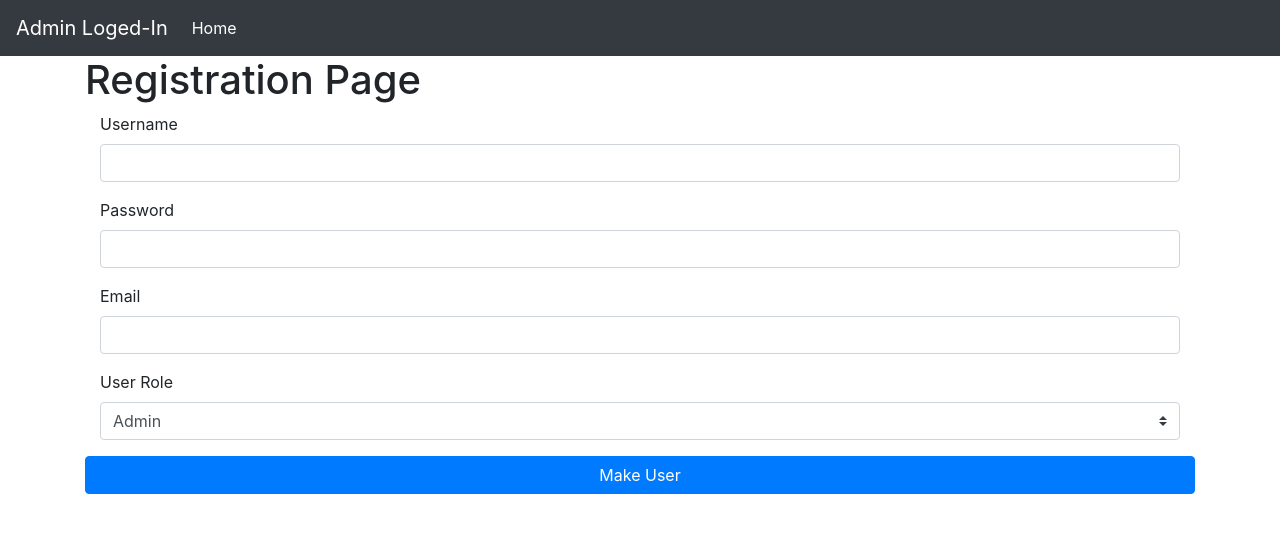
After one commit to ashur-k/CI-MS3-Car-Showroom, a Flask app: page /login/register in a window 1280 px wide. The commit adds this page. Shown: the top 533 px of the page. Run offline with Flask 2, Linux system fonts and the light colour scheme; some libraries are stand-ins or nearby versions.

Commit message:
implementing admin login system and flask blue prints

```diff
--- /dev/null
+++ b/admin/login.py
@@ -0,0 +1,53 @@
+from flask import app, Blueprint, render_template, redirect, url_for, request, flash, session
+from passlib.hash import pbkdf2_sha256
+from database import mongo
+from bson.objectid import ObjectId
+
+
+login = Blueprint ("login", __name__, static_folder="static", template_folder="templates")
+
+
+@login.route("/home")
+@login.route("/")
+def home():
+    return render_template('admin_login.html')
+
+
+@login.route('/login', methods=['POST', 'GET'])
+def logging_in():
+    users = mongo.db.users
+    login_user = users.find_one({'name': request.form['username']})
+    password_entered = request.form['password']
+    if login_user:
+        if pbkdf2_sha256.verify(password_entered, login_user['user_pwd']):
+            session['username'] = request.form['username']
+            return redirect (url_for('admin'))
+        flash('Invalid password provided')
+        return redirect(url_for('login.home'))
+
+    else:
+        flash(u'Invalid password provided', 'error')
+        return redirect(url_for('login.home'))
+
+
+@login.route('/register', methods=['POST', 'GET'])
+def register():
+    if request.method == 'POST':
+        users = mongo.db.users
+        existing_user_email = users.find_one({'email': request.form['user_email']})
+
+        if existing_user_email is None:
+            hash = pbkdf2_sha256.hash(request.form['user_pwd'])
+            users.insert({'name': request.form['username'], 'user_pwd': hash, 'user_email': request.form['user_email'], 'user_role': request.form['user_role']})
+
+            flash('User has been created')
+            return redirect(url_for('login.register'))
+
+        flash('User name already exist')
+    return render_template('register_user.html')
+
+
+@login.route('/signout')
+def signout():
+    session.clear()
+    return redirect('/login')
--- /dev/null
+++ b/admin/templates/register_user.html
@@ -0,0 +1,47 @@
+{% extends 'base.html' %}
+
+{% block head %} Registeration-Page {% endblock %}
+
+{% block content %}
+
+<div class="container">
+<h1>Registration Page</h1>
+<div class="row">
+<div class="col-md-12">
+    <form method="POST" action="">
+    <div class="form-group col-md-12">
+      <label for="Username">Username</label>
+      <input type="text" class="form-control" id="name" name="username" aria-describedby="emailHelp" required/>
+    </div>
+    <div class="form-group col-md-12">
+      <label for="password">Password</label>
+      <input type="password" class="form-control" id="password" name="user_pwd" required/>
+    </div>
+     <div class="form-group col-md-12">
+      <label for="email">Email</label>
+      <input type="email" class="form-control" id="email" name="user_email" required/>
+    </div>
+      <div class="form-group col-md-12">
+      <label for="user_role">User Role</label>
+     <select class="custom-select" id="user_role" name="user_role" required>
+           <option value="admin">Admin</option>
+           <option value="admin_asst">Admin Assistant</option>
+    </select>
+    </div>
+
+      <button type="submit" class="form-group btn btn-primary btn-block">Make User</button>
+    </form><br>
+     {% with messages = get_flashed_messages() %}
+        {% if messages %}
+           {% for message in messages %}
+            <p>{{ message  }}</p>
+            {% endfor %}
+
+        {% endif %}
+        {% endwith %}
+</div>
+</div>
+</div>
+
+
+{% endblock %}
--- a/app.py
+++ b/app.py
@@ -2,18 +2,19 @@ import os
 if os.path.exists('env.py'):
     import env
 from flask import Flask, render_template, redirect, request, url_for, flash, session, jsonify, json
-from flask_pymongo import PyMongo
+from database import mongo
 from bson.objectid import ObjectId
-
+from admin.login import login
 
 app = Flask(__name__)
+app.register_blueprint(login, url_prefix="/login")
 
 app.config['SECRET_KEY'] = 'mySecret'
 
 app.config["MONGO_DBNAME"] = 'Cars_Sales_Showroom'
 app.config["MONGO_URI"] = os.getenv("MONGO_URI", 'mongodb://localhost')
 
-mongo = PyMongo(app)
+mongo.init_app(app)
 
 
 # Setting up variables for database collections
@@ -28,7 +29,7 @@ def index():
     return render_template('index.html')
 
 
-@app.route('/admin')
+@app.route('/admin/')
 def admin():
     if 'car_make' in session:
         flash('Registration number {} still neede updating'.format(session['reg_num']), 'reg_num')
--- a/templates/base.html
+++ b/templates/base.html
@@ -18,7 +18,7 @@
 
   <header>
     <nav class="navbar navbar-expand-lg navbar navbar-dark bg-dark">
-  <a class="navbar-brand" href="{{url_for('admin')}}">Admin Loged-In</a>
+  <a class="navbar-brand" href="{{url_for('login.home')}}">Admin Loged-In</a>
   <button class="navbar-toggler" type="button" data-toggle="collapse" data-target="#navbarSupportedContent" aria-controls="navbarSupportedContent" aria-expanded="false" aria-label="Toggle navigation">
     <span class="navbar-toggler-icon"></span>
   </button>
--- a/templates/view_car.html
+++ b/templates/view_car.html
@@ -61,7 +61,7 @@
 <div class="col-md-6"><p>Registration number: </p> <strong><p>{{ car_info.reg_num }}</p></strong><hr></div>
 <div class="col-md-6"><p>Warranty expires date: </p> <strong><p>{{ car_info.warranty_expire_date }}</p></strong><hr></div>
 {% if car_info.is_ULEZ_compliant %}
-<div class="col-md-6"><p>ULEZ compliant: </p> <strong><p>{{ car_info.is_ULEZ_compliant }}</p></strong><hr></div>
+<div class="col-md-6"><p>ULEZ compliant: </p> <strong><p>Yes</p></strong><hr></div>
 {% endif %}
 
 
```
Also changed, not shown: admin/templates/admin_login.html (added, +36 -0 lines), database.py (added, +7 -0 lines), templates/admin.html (+12 -0 lines), templates/update_car.html (+7 -1 lines), Admin/admin.py (deleted), admin/__init__.py (added).
